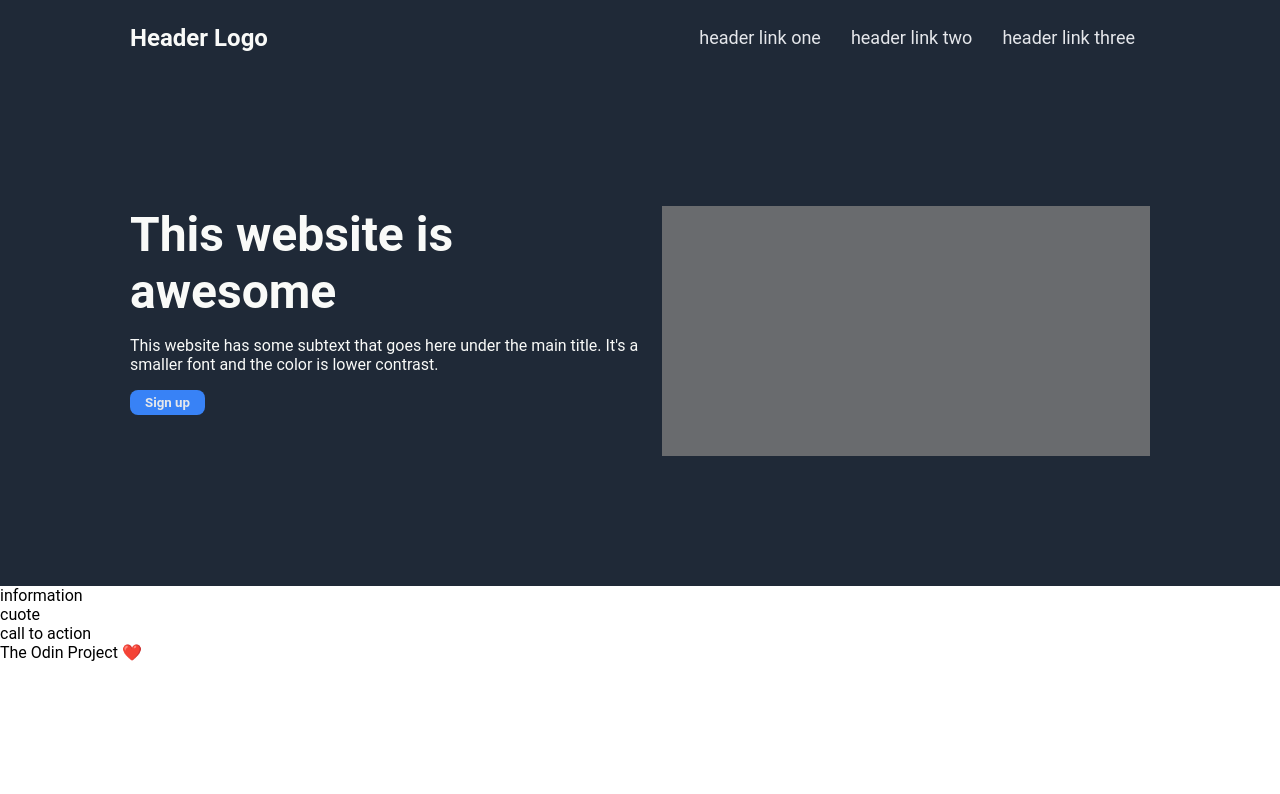
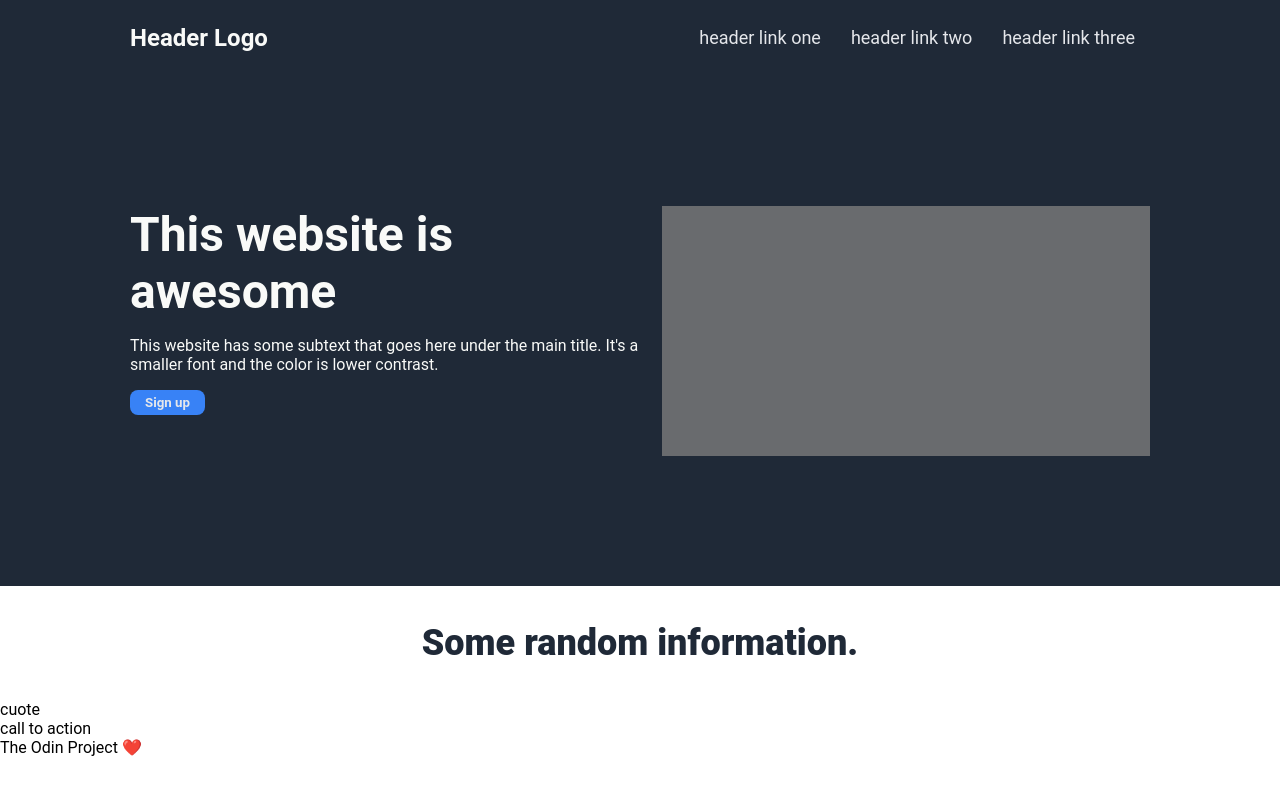
Before and after one commit to moniz93/Lading-Page-TOP, a plain HTML site: page index.html in a window 1280 px wide. Drawn offline with Linux system fonts and the light colour scheme.

Commit message:
added p random and .random

```diff
--- a/index.html
+++ b/index.html
@@ -24,7 +24,9 @@
       </div>
       <div class="right"></div>
     </div>
-    <div class="info">information</div>
+    <div class="info">
+      <p class="random">Some random information.</p>
+    </div>
     <div class="cuote">cuote</div>
     <div class="cta">call to action</div>
     <div class="footer">The Odin Project ❤️</div>
--- a/style.css
+++ b/style.css
@@ -64,3 +64,12 @@ border: none;
 color: #e5e7eb;
 font-weight: bold;
 }
+
+.random {
+  font-size: 36px;
+  font-weight: 900;
+  color: #1f2937;
+  display: flex;
+  justify-content: center;
+  align-items: center;
+}
```
